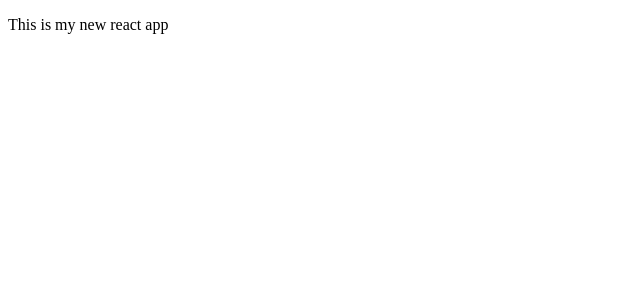
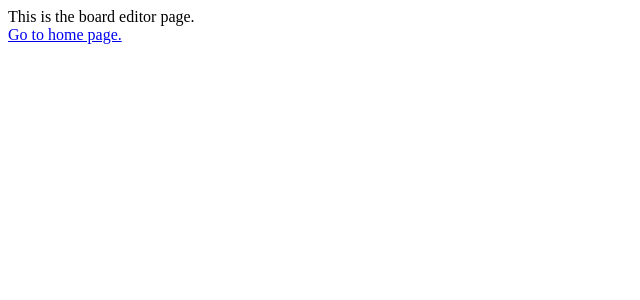
Before and after one commit to twjwesterhold/chessil, a React app: page /second-page in a window 1280 px wide. Shown: the top 300 px of the page, without its empty margins (0-640 px from the left). Built offline with nearby package versions, Linux system fonts and the light colour scheme.

Commit message:
Set up routing and added 2 pages

```diff
--- a/package.json
+++ b/package.json
@@ -23,6 +23,7 @@
     "@babel/register": "^7.12.10",
     "@types/react": "^17.0.0",
     "@types/react-dom": "^17.0.0",
+    "@types/react-router-dom": "^5.1.7",
     "babel-loader": "^8.2.2",
     "html-webpack-plugin": "^4.5.1",
     "ts-loader": "^8.0.14",
--- a/react/App.tsx
+++ b/react/App.tsx
@@ -1,8 +1,17 @@
 import React from 'react';
+import { BrowserRouter as Router, Switch, Route } from "react-router-dom";
+
+import HomePage from "./pages/HomePage";
+import BoardEditorPage from "./pages/BoardEditorPage";
 
 const App = () => {
     return (
-        <p>This is my new react app</p>
+        <Router>
+            <Switch>
+                <Route path="/second-page" component={BoardEditorPage}/>
+                <Route path="/" component={HomePage}/>
+            </Switch>
+        </Router>
     );
 };
 
--- /dev/null
+++ b/react/pages/BoardEditorPage.tsx
@@ -0,0 +1,17 @@
+import React from "react";
+import { Link } from "react-router-dom";
+
+const BoardEditorPage = () => {
+    return (
+        <div>
+            <div>
+                This is the board editor page.
+            </div>
+            <Link to="/">
+                Go to home page.
+            </Link>
+        </div>
+    );
+};
+
+export default BoardEditorPage;
--- /dev/null
+++ b/react/pages/HomePage.tsx
@@ -0,0 +1,17 @@
+import React from "react";
+import { Link } from "react-router-dom";
+
+const HomePage = () => {
+    return (
+        <div>
+            <div>
+                This is the home page.
+            </div>
+            <Link to="/second-page">
+                Go to board editor.
+            </Link>
+        </div>
+    );
+};
+
+export default HomePage;
```
Also changed, not shown: 2 other files (tests, documents, lock files or other folders).
